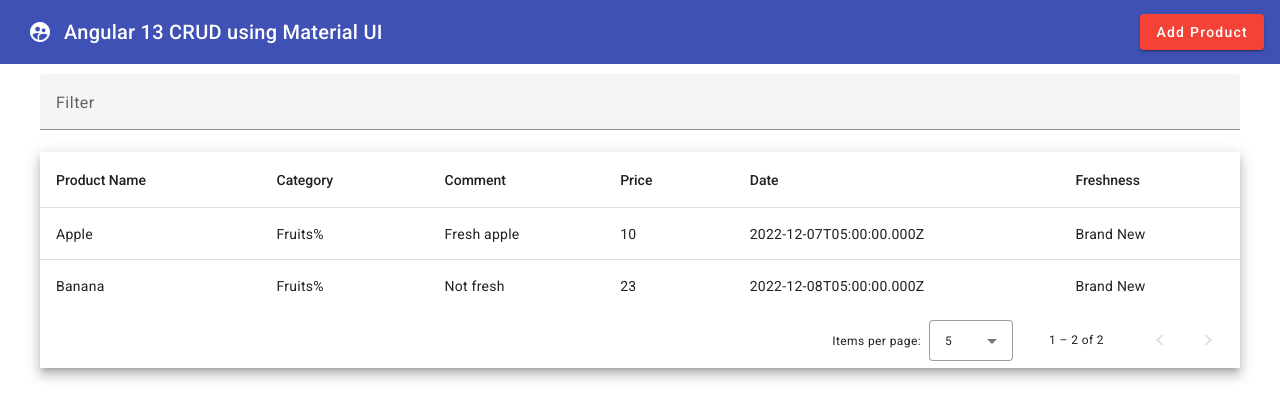
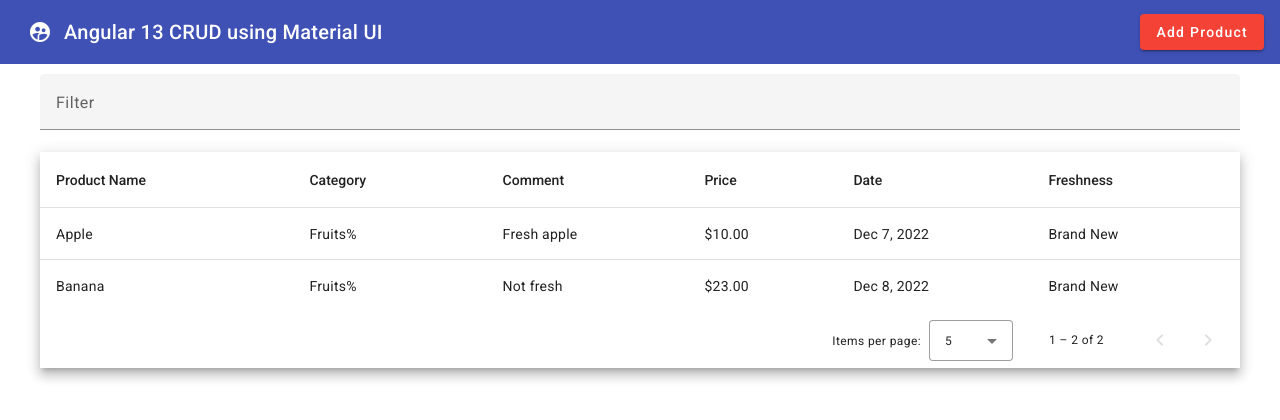
Before and after one commit to rohanthorat/Angular13-CRUD, an Angular app: page / in a window 1280 px wide. Shown: the top 420 px of the page. Built offline with nearby package versions, Linux system fonts and the light colour scheme; data requests are answered from the project's data file.

Commit message:
adding currency and date pipe

```diff
--- a/src/app/app.component.html
+++ b/src/app/app.component.html
@@ -40,13 +40,13 @@
         <!-- Price Column -->
         <ng-container matColumnDef="price">
           <th mat-header-cell *matHeaderCellDef mat-sort-header> Price </th>
-          <td mat-cell *matCellDef="let row"> {{row.price}} </td>
+          <td mat-cell *matCellDef="let row"> {{row.price | currency }} </td>
         </ng-container>
 
         <!-- Date Column -->
         <ng-container matColumnDef="date">
           <th mat-header-cell *matHeaderCellDef mat-sort-header> Date </th>
-          <td mat-cell *matCellDef="let row"> {{row.date}} </td>
+          <td mat-cell *matCellDef="let row"> {{row.date | date }} </td>
         </ng-container>
 
         <!-- Price Column -->
```
